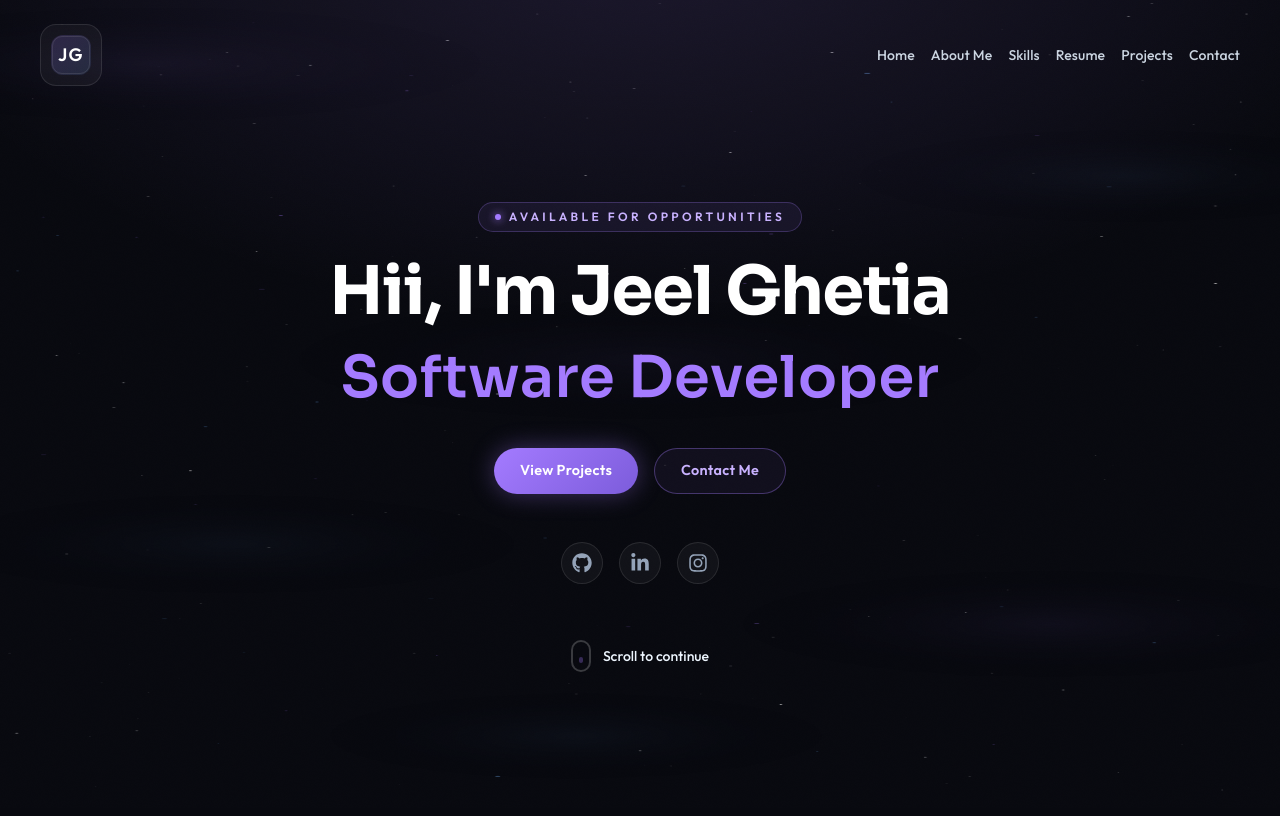
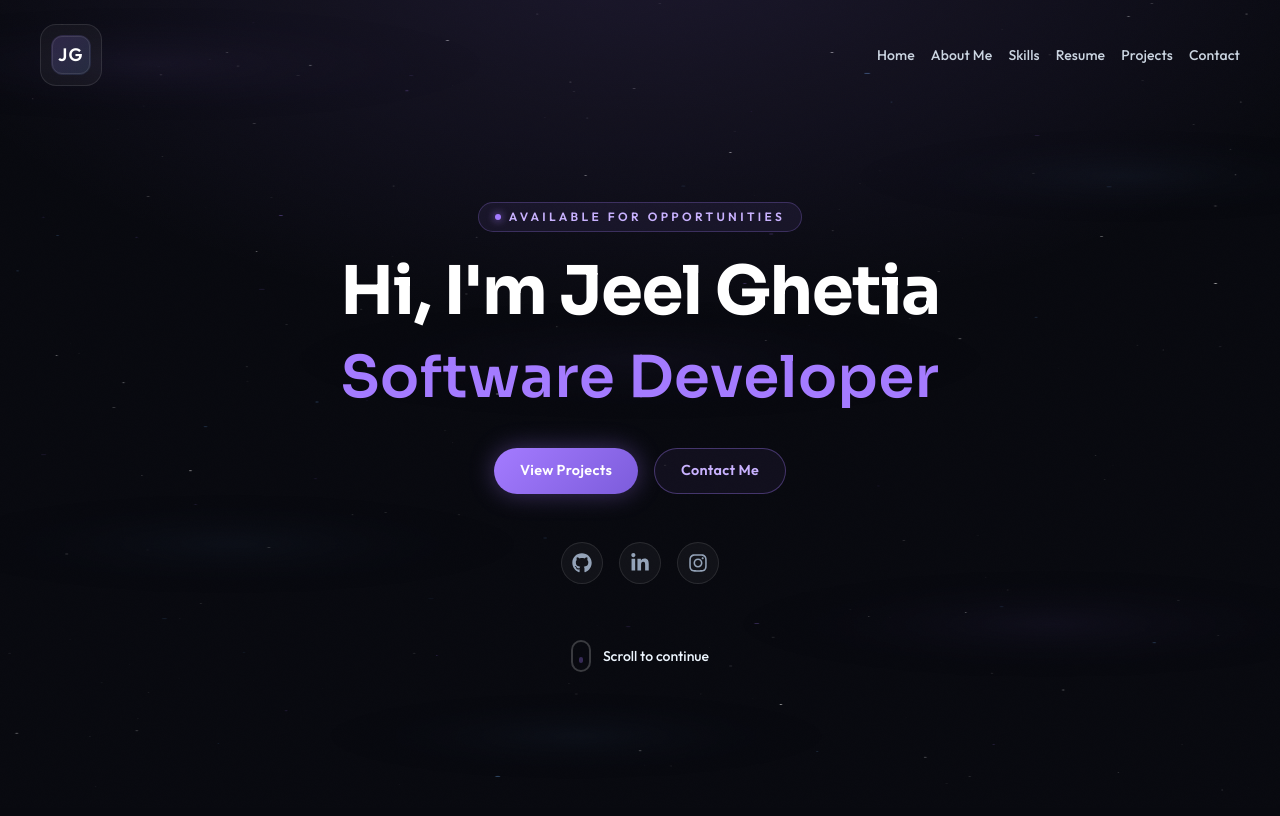
Before and after one commit to jeelghetia07/Portfolio, a React (Vite) app: page / in a window 1280 px wide. Shown: the top 816 px of the page. Built offline with nearby package versions, Linux system fonts and the light colour scheme.

Commit message:
Spelling correction

```diff
--- a/src/sections/HeroSection.jsx
+++ b/src/sections/HeroSection.jsx
@@ -76,7 +76,7 @@ function HeroSection() {
                     '--hero-width': '20ch',
                   }}
                 >
-                  Hii, I&apos;m Jeel Ghetia
+                  Hi, I&apos;m Jeel Ghetia
                 </h1>
               </div>
               <div className="hero-sweep-wrap flex justify-center">
```
